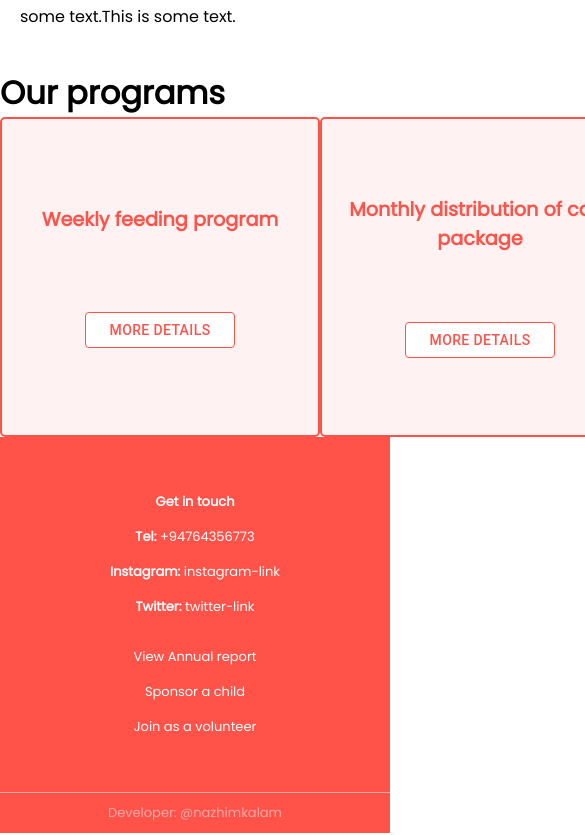
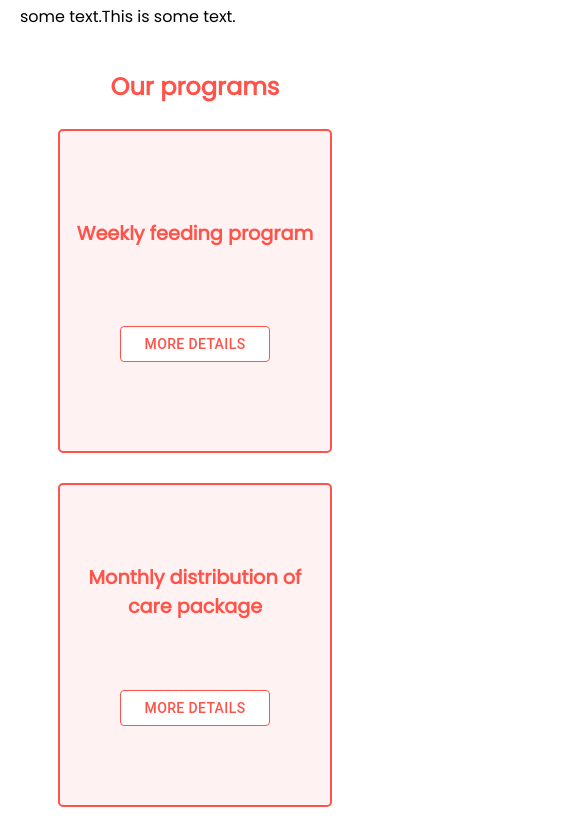
Before and after one commit to NTK7/geurdon-foundation, a React (Create React App) app: page / in a window 390 px wide. Shown: the part 1026-1861 px from the top of the page, 585 px wide, since content can reach past the window. Built offline with nearby package versions, Linux system fonts and the light colour scheme.

Commit message:
added the cards and made it responsive, completed code

```diff
--- a/src/components/FlipCard.js
+++ b/src/components/FlipCard.js
@@ -2,8 +2,9 @@ import styled from 'styled-components';
 import ReactCardFlip from 'react-card-flip';
 import { useState } from 'react';
 import { Button } from '@material-ui/core';
+import { Fade } from 'react-awesome-reveal';
 
-const FlipCard = ({ title, description, direction }) => {
+const FlipCard = ({ title, description, flipDirection, fadeDirection }) => {
 	const [isFlipped, setIsFlipped] = useState(false);
 
 	const onHandleClick = () => {
@@ -11,8 +12,9 @@ const FlipCard = ({ title, description, direction }) => {
 	};
 
 	return (
+		<Fade triggerOnce={true} direction={fadeDirection}>
 			<Container>
-			<ReactCardFlip isFlipped={isFlipped} flipDirection={direction}>
+				<ReactCardFlip isFlipped={isFlipped} flipDirection={flipDirection}>
 					<div className="card__frontView">
 						<p>{title}</p>
 						<Button onClick={onHandleClick}>More Details</Button>
@@ -24,12 +26,14 @@ const FlipCard = ({ title, description, direction }) => {
 					</div>
 				</ReactCardFlip>
 			</Container>
+		</Fade>
 	);
 };
 
 export default FlipCard;
 
 const Container = styled.div`
+	margin: 15px 10px;
 	.card__frontView,
 	.card__backView {
 		display: flex;
@@ -37,7 +41,7 @@ const Container = styled.div`
 		align-items: center;
 		background-color: #fff2f2;
 		justify-content: space-evenly;
-		padding: 8px;
+		padding: 10px;
 
 		border: 2px #ff534a solid;
 		border-radius: 5px;
@@ -63,4 +67,22 @@ const Container = styled.div`
 			color: #ff534a;
 		}
 	}
+	@media screen and (max-width: 1100px) {
+		.card__frontView,
+		.card__backView {
+			width: 500px;
+		}
+	}
+	@media screen and (max-width: 600px) {
+		.card__frontView,
+		.card__backView {
+			width: 400px;
+		}
+	}
+	@media screen and (max-width: 500px) {
+		.card__frontView,
+		.card__backView {
+			width: 250px;
+		}
+	}
 `;
--- a/src/pages/HomePage.js
+++ b/src/pages/HomePage.js
@@ -46,7 +46,7 @@ const HomePage = () => {
 			</Fade>
 
 			{/* who are we */}
-			<Fade triggerOnce={true} delay={1000} direction="up">
+			<Fade triggerOnce={true} delay={800} direction="up">
 				<div className="userHome__whoAreWe">
 					<h1>Who Are We</h1>
 					<p>
@@ -64,24 +64,27 @@ const HomePage = () => {
 			</Fade>
 
 			{/* Our programs */}
-			<Fade triggerOnce={true}>
+			<Fade triggerOnce={true} direction="up" delay={800}>
 				<div className="userHome__ourPrograms">
 					<h1>Our programs</h1>
 					<main>
 						<FlipCard
 							title="Weekly feeding program"
 							description="This is some description about the card itself, This is some description about the card itself, This is some description about the card itself, This is some description about the card itself, This is some description about the card itself, This is some description about the card itself"
-							direction="vertical"
+							flipDirection="vertical"
+							fadeDirection="right"
 						/>
 						<FlipCard
 							title="Monthly distribution of care package"
 							description="This is some description about the card itself, This is some descripti scription about the card itsehe card itself, This is some description about the card itself"
-							direction="horizontal"
+							flipDirection="horizontal"
+							fadeDirection="up"
 						/>
 						<FlipCard
 							title="Child education program"
 							description="This is some description about the card itself, This is some descripti scription ab cripti scription abcripti scription abcripti scription about the card itsehe card itself, This is some description about the card itself"
-							direction="vertical"
+							flipDirection="vertical"
+							fadeDirection="left"
 						/>
 					</main>
 				</div>
@@ -144,9 +147,39 @@ const Container = styled.div`
 	}
 
 	.userHome__ourPrograms {
+		/* border: 1px blue solid; */
+		margin: 40px;
+		padding: 80px 0;
+
+		> h1 {
+			text-align: center;
+			color: #ff534a;
+			margin-bottom: 30px;
+		}
 		> main {
 			display: flex;
 			justify-content: space-evenly;
+		}
+	}
+	@media screen and (max-width: 1100px) {
+		.userHome__ourPrograms {
+			margin: 30px 0;
+			padding: 50px 0;
+		}
+	}
+	@media screen and (max-width: 1000px) {
+		.userHome__ourPrograms {
+			> h1 {
+				text-align: center;
+				color: #ff534a;
+				margin-bottom: 30px;
+			}
+			> main {
+				display: flex;
+				flex-direction: column;
+				align-items: center;
+				justify-content: space-evenly;
+			}
 		}
 	}
 
@@ -180,5 +213,16 @@ const Container = styled.div`
 				text-align: justify;
 			}
 		}
+		.userHome__ourPrograms {
+			/* border: 1px blue solid; */
+			margin: 40px 20px;
+			padding: 0;
+
+			> h1 {
+				font-size: x-large;
+				margin-bottom: 10px;
+
+			}
+		}
 	}
 `;
--- a/src/shared/Footer.js
+++ b/src/shared/Footer.js
@@ -45,10 +45,11 @@ const Footer = () => {
 					</div>
 				</section>
 				<p className="developer">
-					Developer:{' '}
+					{/* Developer:{' '}
 					<a target="_blank" rel="noreferrer" href="https://nazhimkalam.github.io">
 						@nazhimkalam
-					</a>
+					</a> */}
+					Guerdon Foundation
 				</p>
 			</Container>
 		</Fade>
```
Lines whose indentation alone changed are shown as unchanged.
